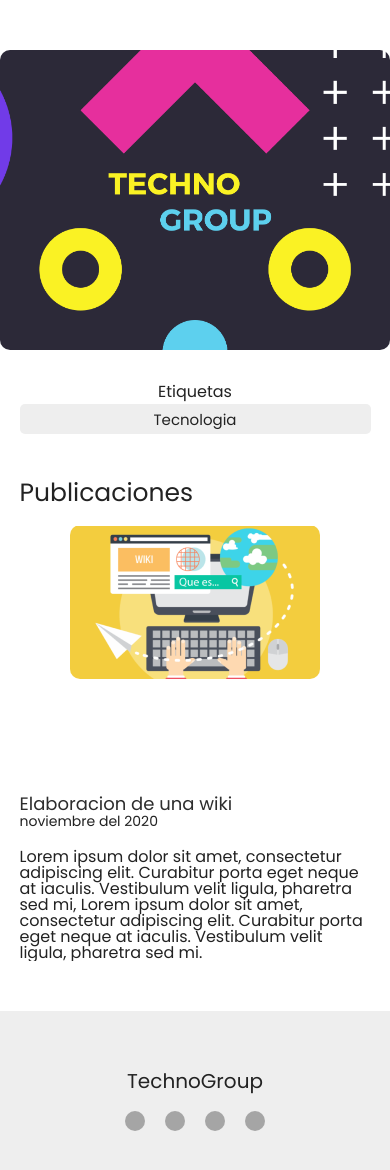
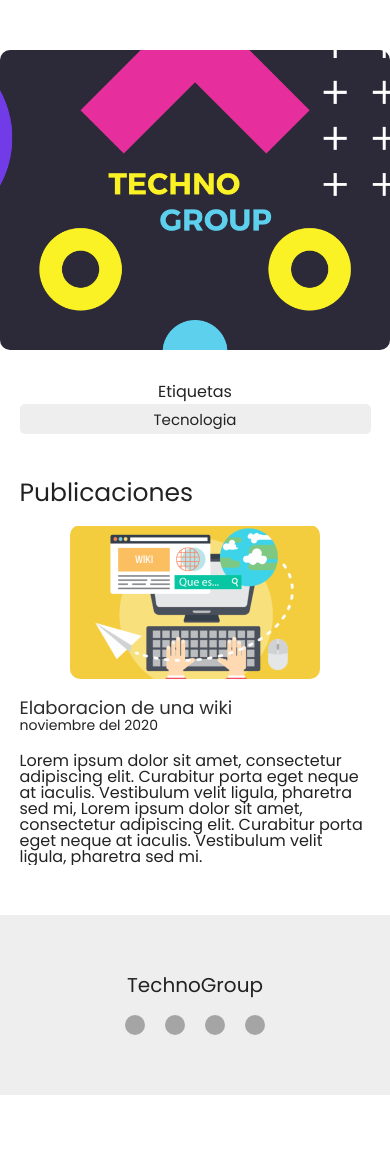
Before and after one commit to 7heGuardian/TechGroup, a Next.js app: page / in a window 390 px wide. Shown: the top 1170 px of the page. After the commit the page ends 1095 px from the top, so only its background shows below. Built offline with nearby package versions, Linux system fonts and the light colour scheme.

Commit message:
update grid-template-row in article figure responsive

```diff
--- a/components/HeaderHome/styled.js
+++ b/components/HeaderHome/styled.js
@@ -8,7 +8,6 @@ export const HeaderHomeStyled = styled.header`
   display: flex;
   justify-content: center;
   align-items: center;
-  background-color: #eee;
   border-radius: 10px;
   background-image: url('/banner-home.png');
   background-position: center;
--- a/components/ListArticlesHome/styled.js
+++ b/components/ListArticlesHome/styled.js
@@ -16,7 +16,7 @@ export const ArticleStyled = styled.article`
 
   @media screen and (min-width: 320px) and (max-width: 550px) {
     grid-template-columns: 1fr;
-    grid-template-rows: 250px 1fr;
+    grid-template-rows: 154px 1fr;
     justify-items: center;
   }
 `
```
